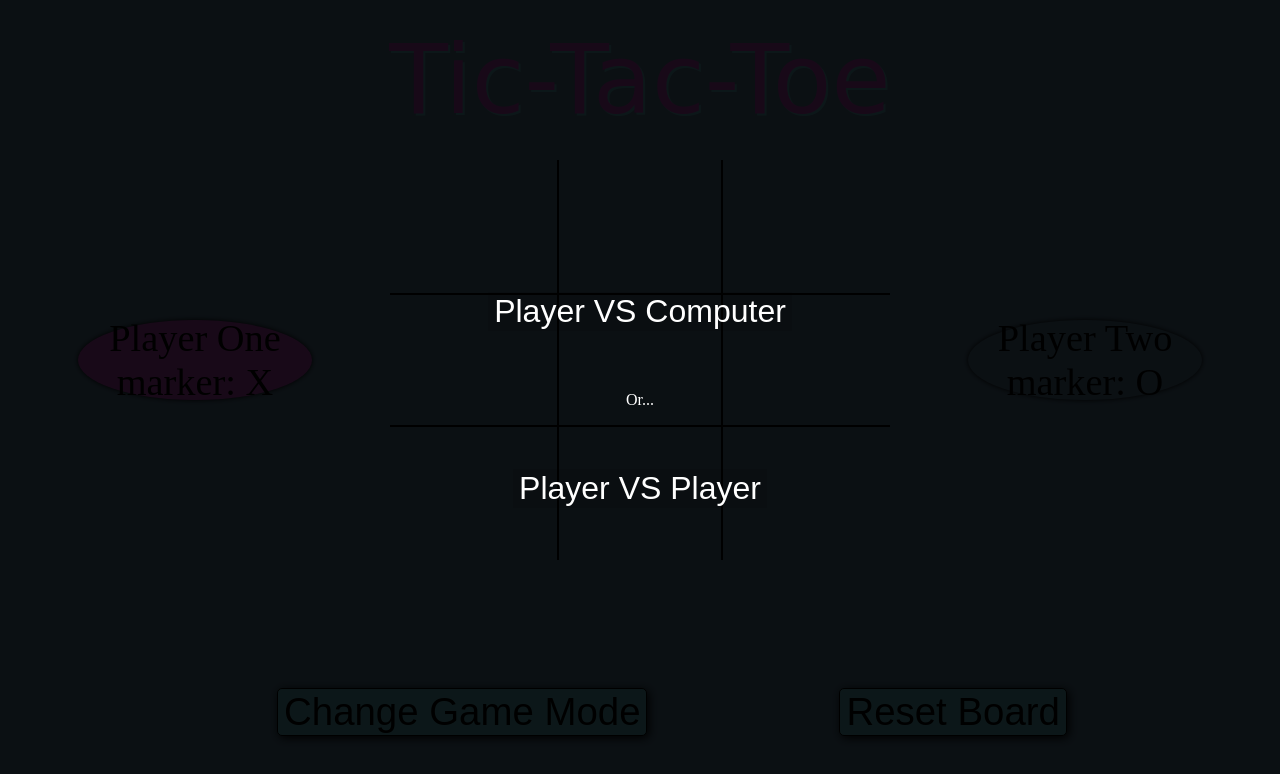
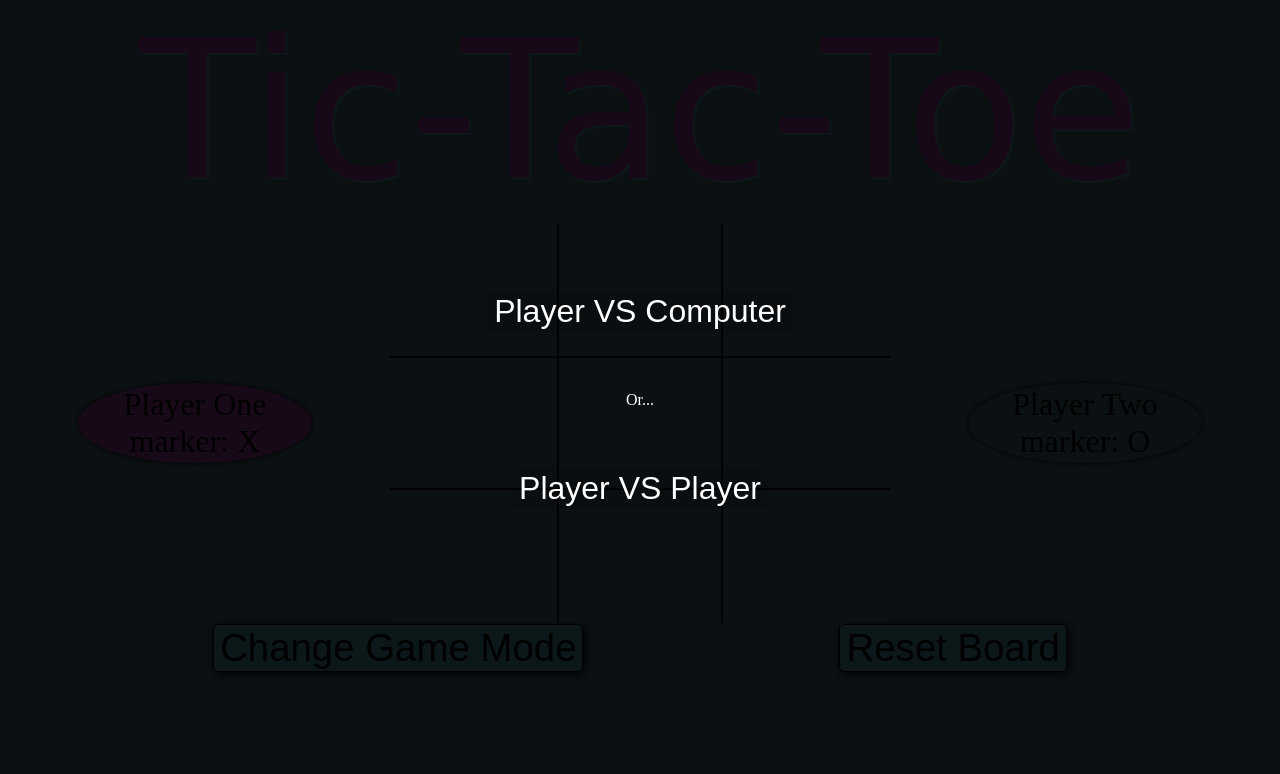
Before and after one commit to Billy-Dins/tic-tac-toe, a website: page index.html in a window 1280 px wide. Drawn offline with Linux system fonts and the light colour scheme; a web font is replaced by a local one.

Commit message:
bottom button positioning

```diff
--- a/style.css
+++ b/style.css
@@ -81,10 +81,10 @@ body {
     width: 60%;
     height: 20%;
     max-height: 20%;
-    font-size: 3vw;
+    font-size: 2.5vw;
 }
 #title {
-    font-size: 6rem;
+    font-size: 15vw;
     font-family: 'Kenia', cursive;
     color: rgb(248, 91, 248);
     text-shadow: 2px 2px rgb(127, 240, 255);
@@ -155,16 +155,15 @@ body {
     display: flex;
     flex-direction: row;
     justify-content: center;
-    align-items: flex-start;
+    align-items: center;
 }
 #changeGameModeBtn, #boardResetBtn {
     border: 1px solid black;
     background: none;
     background-color: rgb(127, 240, 255);
     border-radius: 5px;
-    width: auto;
+    margin: 0px 10% 10% 10%;
     font-size: 3vw;
-    margin: 10% 5% 5% 10%;
     box-shadow: 2px 2px 10px black;
 }
 #changeGameModeBtn:hover, #boardResetBtn:hover {
```
